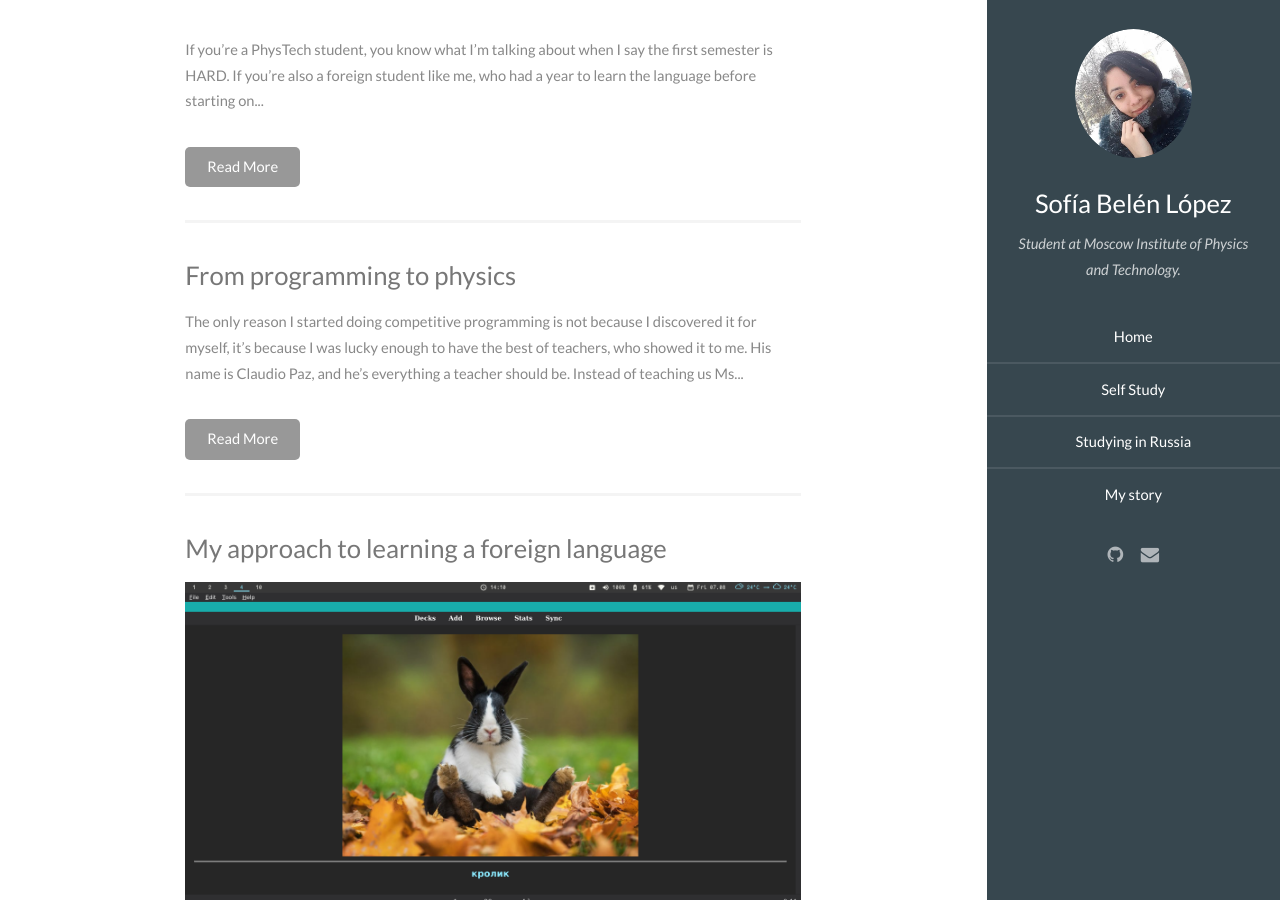
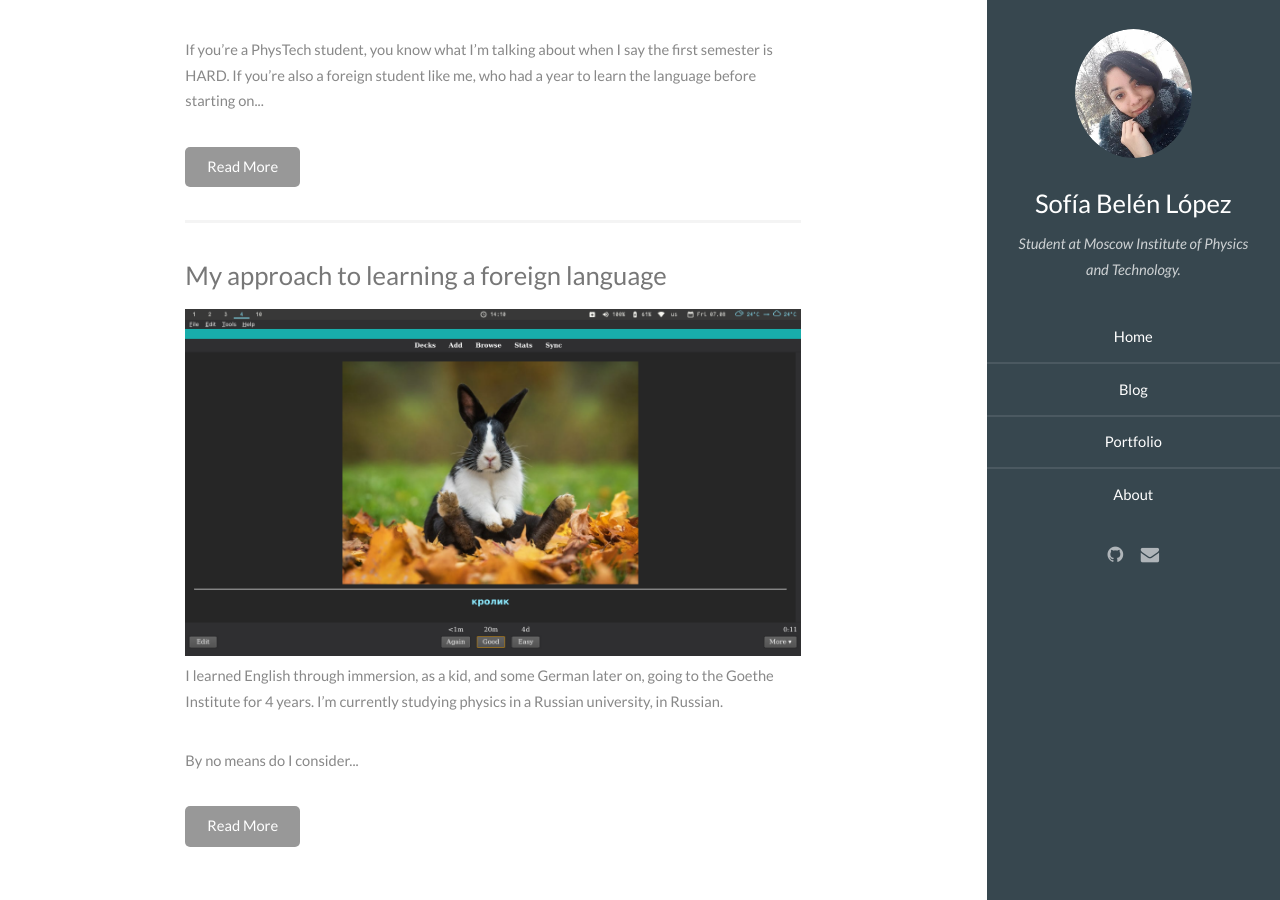
Before and after one commit to sofiabelen/sofiabelen.github.io, a Jekyll site: the page built from _posts/2020-08-07-Why-Russia.md, in a window 1280 px wide and 900 px high, scrolled down 4676 px. Built offline with Jekyll 4.4.1, drawn with Linux system fonts in a browser that asks for light colours; Markdown is read by kramdown in place of the engine named in the settings.

```diff
--- a/_data/navigation.yml
+++ b/_data/navigation.yml
@@ -1,8 +1,8 @@
 - name: Home
   link: /
-- name: Self Study
-  link: /selfstudy.html
-- name: Studying in Russia
-  link: /studyinrussia.html
-- name: My story
-  link: /mystory.html
+- name: Blog
+  link: /blog.html
+- name: Portfolio
+  link: /portfolio.html
+- name: About
+  link: /about.html
--- a/_layouts/post.html
+++ b/_layouts/post.html
@@ -13,7 +13,7 @@ layout: default
         </section>
 
 	<!-- Facebook comments -->
-	<div class="fb-comments" data-href="http://lifelongflow.tk/" data-numposts="5"></div>
+	<div class="fb-comments" data-href="https://sofiabelen.github.io/" data-numposts="5"></div>
 
 	<footer>
             {% if page.previous %}
--- /dev/null
+++ b/_posts/2019-06-25-Foreign-Languages.md
@@ -0,0 +1,33 @@
+---
+layout: post
+title: My approach to learning a foreign language
+categories: blog
+---
+
+<center> <img style='height: 100%; width: 100%; object-fit: contain' src="/images/rabbit-anki.png" atl="Anki Flashcard"> </center>
+
+I learned English through immersion, as a kid, and some German later on, going to the Goethe Institute for 4 years. I'm currently studying physics in a Russian university, in Russian.
+
+By no means do I consider myself a polyglot or something like that, considering the fact that by the time I started learning Russian, I forgot most of my German. Now I sometimes even struggle with English, since I'm using Russian and Spanish most of the time. That said, I've discovered what works for me when it comes to tackling a foreign language. The most important part is, without a doubt, spaced repetition. It's the magic pill you take when you have bad memory or simply hate rote memorization. Usually in subjects like math or physics, I rarely try to memorize stuff, since I know it doesn't work for me. However, with languages, you have to build up your vocabulary, one way or another. Maybe if you're more of an extrovert and are constantly practicing with others, new words will stick more easily, since you are actively using them. But, as an introvert, I had to find another way.
+
+## Spaced Repetition
+
+<center> <img style='height: 100%; width: 100%; object-fit: contain' src="/images/spaced-rep.png" atl="Spaced Repetition"> </center>
+
+Spaced repetition is basically flash cards + an algorithm that decides when you should review a certain card. I personally use anki, but there are alternatives. You can even implement this with physical cards, but I won't go into that. Anki works great because you can use it on your computer and cellphone, review cards when you have to wait in line or are on the bus. This works fine, but what I actually do is something like spaced repetition on steroids. This brings me to my second point:
+
+## Actually writing the words by hand
+
+<center> <img style='height: 50%; width: 50%; object-fit: contain' src="/images/russian-cursive.jpg" atl="Russian Cursive"> </center>
+
+This is probably the most important part of my learning routine. It'd be impossible for me to remember how to spell, let's say, *здравствуйтие*, without first writing it a few million times. Every time I'm reviewing a card, instead of just saying the word on my head, I test myself by actually writing the words down, making sure I'm spelling it correctly. When I'm feeling adventurous, I try to build a sentence with it, or look it up on sites like [reverso.context](https://context.reverso.net/translation/) if I'm not sure how to use it in a sentence. This way I make sure that I'm not only learning vocab, but I also know how to use it. Which brings me to:
+
+## Seeing the word in context
+
+<center> <img style='height: 90%; width: 90%; object-fit: contain' src="/images/context.png" atl="Seeing the word in context"> </center>
+
+It's probably happened to you, that you remember a word because you heard it for the first time in a particular situation. Our brains are wired to remember something if it's associated with a strong emotion, since it might be vital for our survival later on. So, our job is to create as many of these powerful memories as we can. How we do that is by exposing ourselves to the target language, by reading, watching videos, or even better, interacting with others.
+
+That's all easier said than done, especially for introverts, so I'm here to tell you that you don't need to interact with others as much as you think if you want to learn a language. Practicing pronunciation by reading out loud or listening to films, pausing and repeating the dialogue, are some good alternatives. It might take you longer, but it's definitely possible to make much progress this way. So don't be discouraged by everyone else saying that they learned some language by "just being out there." It's great that it worked for them, but it doesn't mean it's the only way.
+
+If you're here, I want to say, thank you for taking the time to read! I hope I could be of help, and I'd love to hear what techniques work for you when it comes to learning a language. Leave a comment below!
--- a/_posts/2020-08-07-Why-Russia.md
+++ b/_posts/2020-08-07-Why-Russia.md
@@ -1,7 +1,7 @@
 ---
 layout: post
 title: "Why Russia?"
-categories: studyinrussia
+categories: blog
 ---
 
 <center> <img style='height: 80%; width: 80%; object-fit: contain' src="/images/me-msu.jpg" atl="Me at MSU"> </center>
```
Also changed, not shown: _category/about.md (added, +4 -0 lines), _category/blog.md (added, +4 -0 lines), _category/mystory.md (deleted, +0 -4 lines), _category/portfolio.md (added, +4 -0 lines), _category/selfstudy.md (deleted, +0 -4 lines), _category/stydinrussia.md (deleted, +0 -4 lines), _drafts/2019-06-27-from_programming_to_physics.md (added, +15 -0 lines), _drafts/2019-08-18-solving_problems.md (added, +14 -0 lines), _layouts/simple.html (added, +16 -0 lines), _posts/2020-02-02-Russian-education-maddness.md (+1 -1 lines), _posts/2020-08-06-Anki-Vim.md (+1 -1 lines), pages/about.md (added, +7 -0 lines), pages/blog.md (added, +6 -0 lines), pages/portfolio.md (added, +7 -0 lines), 1 more files.
